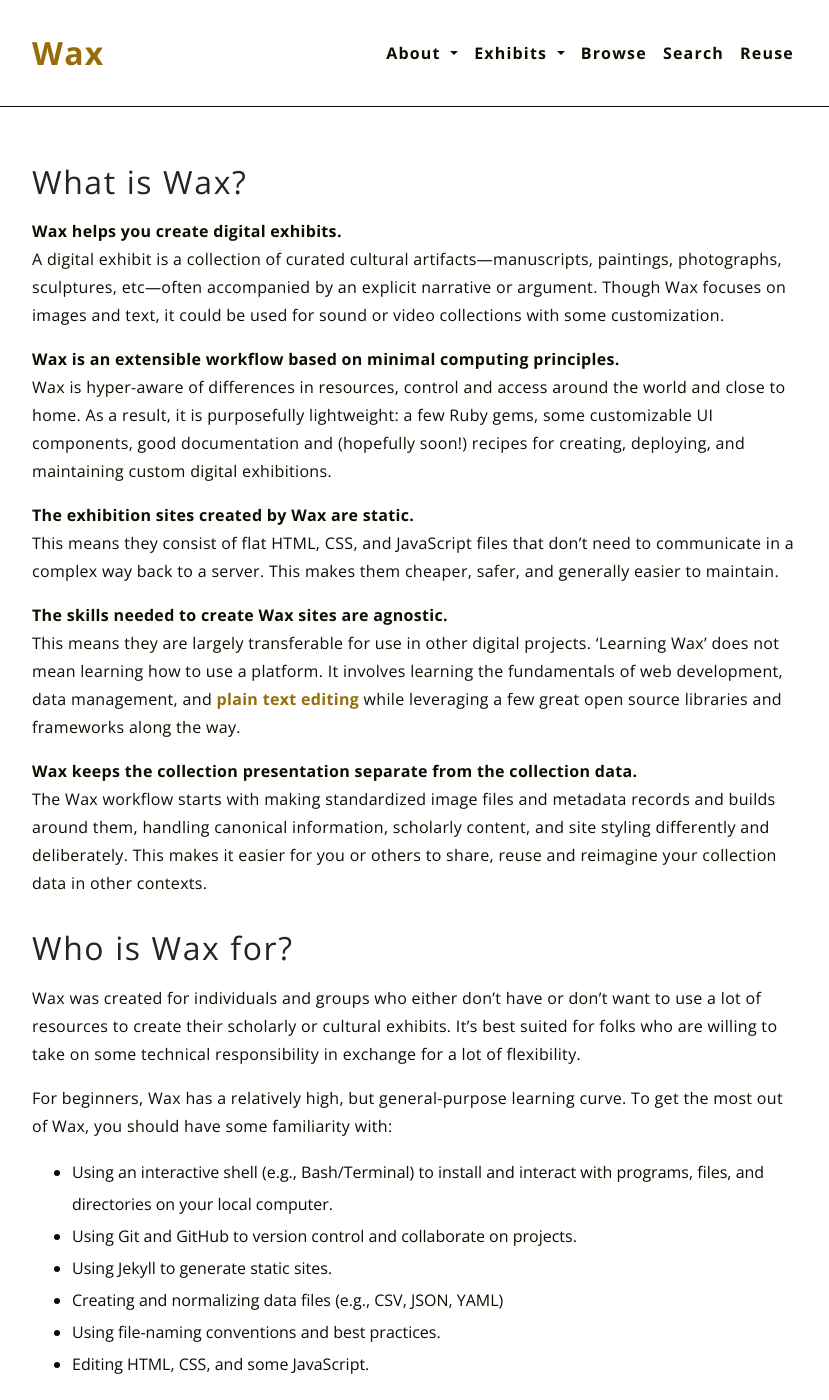
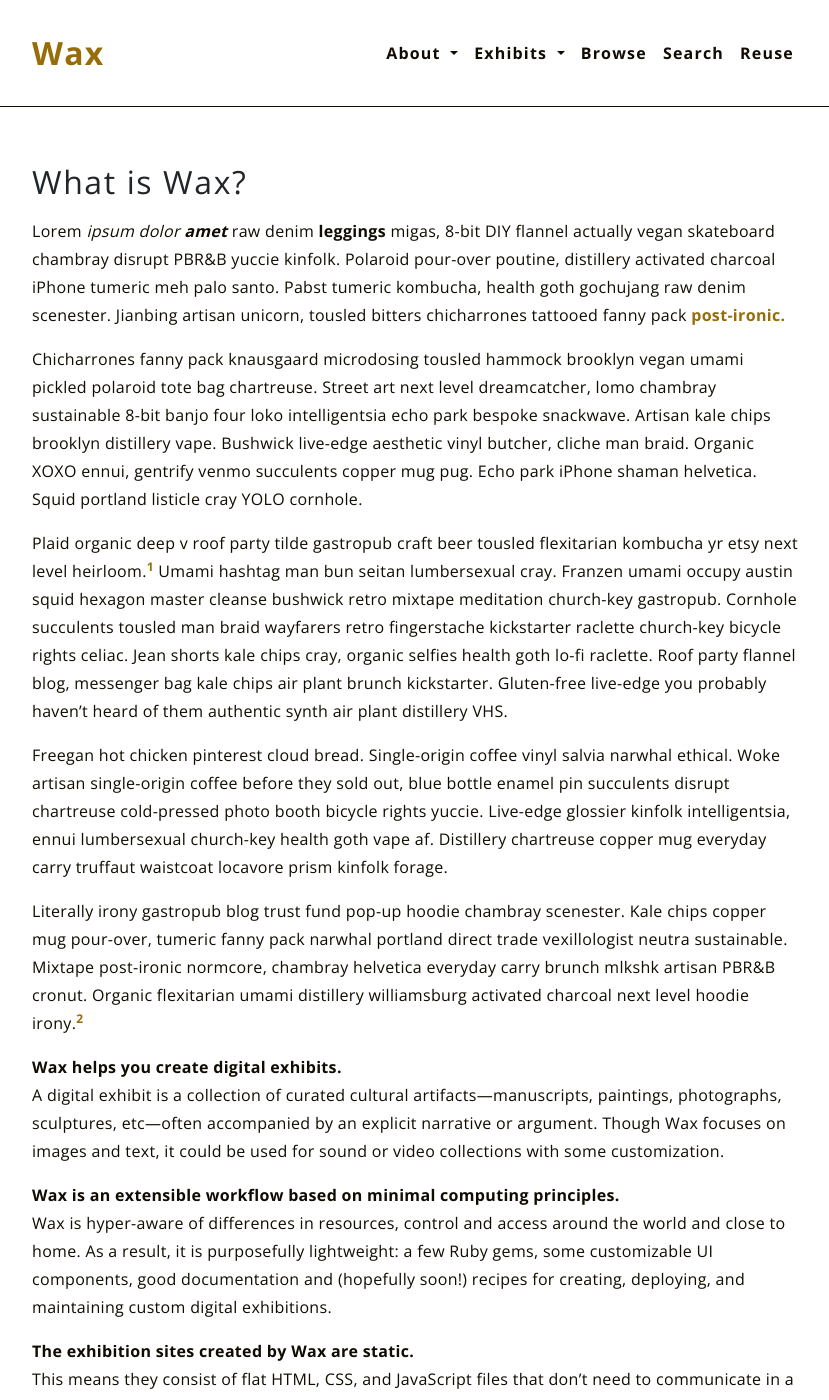
Before and after one commit to elbynum/wax, a Jekyll site: the page built from pages/about.md, in a window 1280 px wide and 1400 px high. Shown: the whole window, without its empty margins (223-1052 px from the left). Built offline with Jekyll 4.4.1, drawn with Linux system fonts in a browser that asks for light colours; some of the changed text lies outside the part shown.

Commit message:
markdown changes to wax page

```diff
--- a/pages/about.md
+++ b/pages/about.md
@@ -3,6 +3,21 @@ layout: page
 title: What is Wax?
 permalink: /about/
 ---
+
+
+Lorem *ipsum dolor* ***amet*** raw denim **leggings** migas, 8-bit DIY flannel actually vegan skateboard chambray disrupt PBR&B yuccie kinfolk. Polaroid pour-over poutine, distillery activated charcoal iPhone tumeric meh palo santo. Pabst tumeric kombucha, health goth gochujang raw denim scenester. Jianbing artisan unicorn, tousled bitters chicharrones tattooed fanny pack [post-ironic.](https://github.com/elbynum)
+
+Chicharrones fanny pack knausgaard microdosing tousled hammock brooklyn vegan umami pickled polaroid tote bag chartreuse. Street art next level dreamcatcher, lomo chambray sustainable 8-bit banjo four loko intelligentsia echo park bespoke snackwave. Artisan kale chips brooklyn distillery vape. Bushwick live-edge aesthetic vinyl butcher, cliche man braid. Organic XOXO ennui, gentrify venmo succulents copper mug pug. Echo park iPhone shaman helvetica. Squid portland listicle cray YOLO cornhole.
+
+Plaid organic deep v roof party tilde gastropub craft beer tousled flexitarian kombucha yr etsy next level heirloom.[^6] Umami hashtag man bun seitan lumbersexual cray. Franzen umami occupy austin squid hexagon master cleanse bushwick retro mixtape meditation church-key gastropub. Cornhole succulents tousled man braid wayfarers retro fingerstache kickstarter raclette church-key bicycle rights celiac. Jean shorts kale chips cray, organic selfies health goth lo-fi raclette. Roof party flannel blog, messenger bag kale chips air plant brunch kickstarter. Gluten-free live-edge you probably haven't heard of them authentic synth air plant distillery VHS.
+
+[^6]: This is the footnote content bananas
+
+Freegan hot chicken pinterest cloud bread. Single-origin coffee vinyl salvia narwhal ethical. Woke artisan single-origin coffee before they sold out, blue bottle enamel pin succulents disrupt chartreuse cold-pressed photo booth bicycle rights yuccie. Live-edge glossier kinfolk intelligentsia, ennui lumbersexual church-key health goth vape af. Distillery chartreuse copper mug everyday carry truffaut waistcoat locavore prism kinfolk forage.
+
+Literally irony gastropub blog trust fund pop-up hoodie chambray scenester. Kale chips copper mug pour-over, tumeric fanny pack narwhal portland direct trade vexillologist neutra sustainable. Mixtape post-ironic normcore, chambray helvetica everyday carry brunch mlkshk artisan PBR&B cronut. Organic flexitarian umami distillery williamsburg activated charcoal next level hoodie irony.[^1]
+
+[^1]: another footnote
 
 **Wax helps you create digital exhibits.**
 A digital exhibit is a collection of curated cultural artifacts—manuscripts, paintings, photographs, sculptures, etc—often accompanied by an explicit narrative or argument. Though Wax focuses on images and text, it could be used for sound or video collections with some customization.
```
